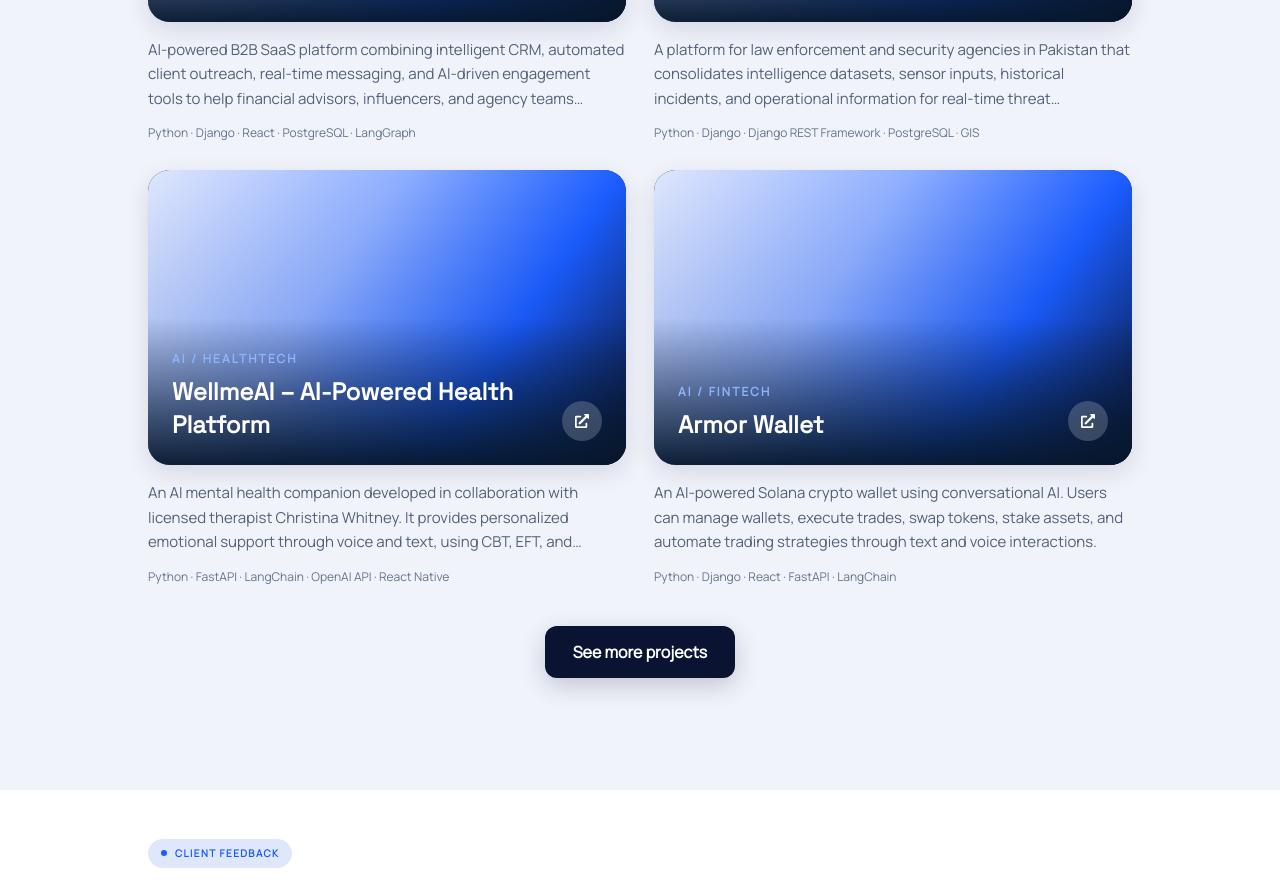
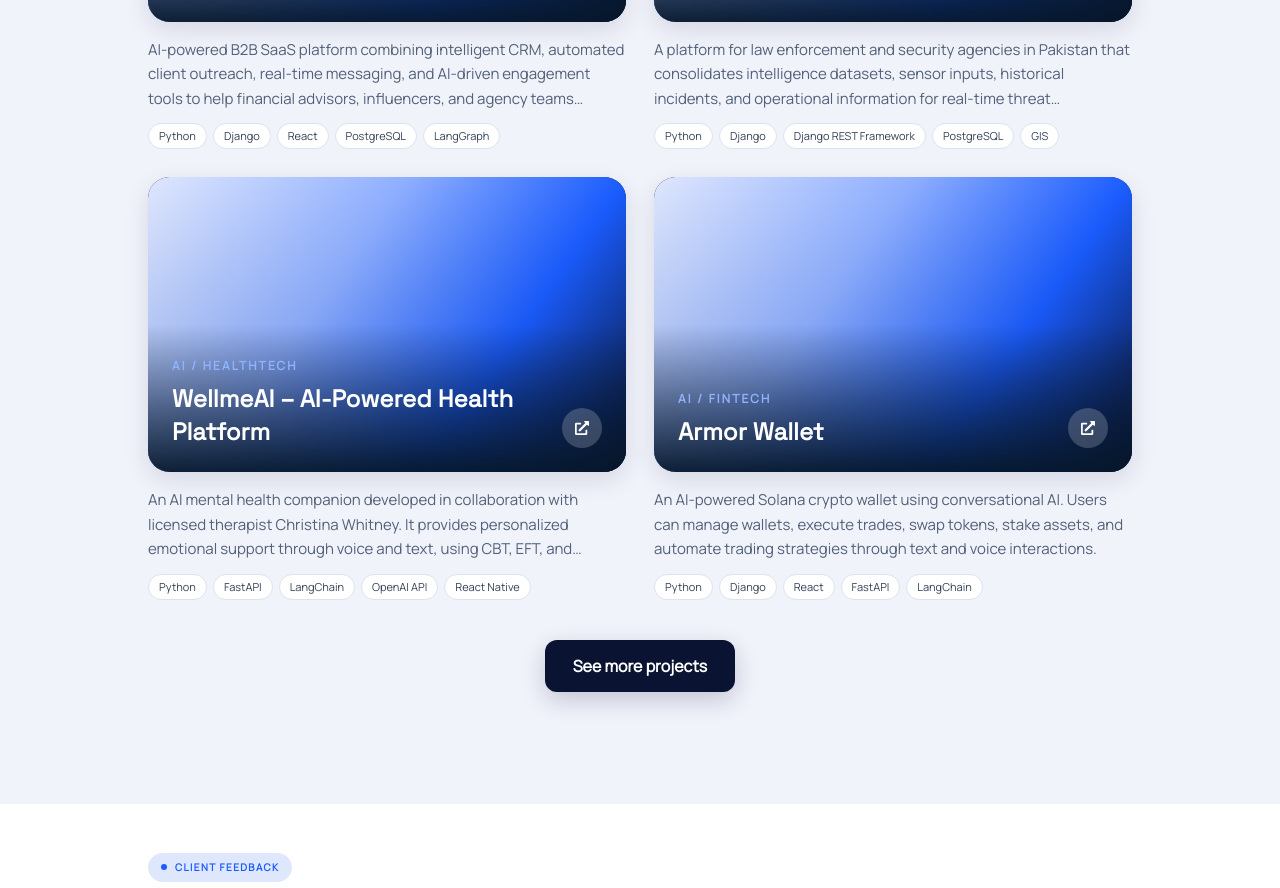
Before and after one commit to Abdul-Ahad-503-Atsol/sameed_awais-portfolio, a Next.js app: page / in a window 1280 px wide. Shown: the part 2705-3593 px from the top of the page. Built offline with nearby package versions, Linux system fonts and the light colour scheme.

Commit message:
feat: enhance Projects component by improving technology display with tags

```diff
--- a/components/Projects.jsx
+++ b/components/Projects.jsx
@@ -293,9 +293,13 @@ export default function Projects({ showAll = false }) {
                 {project.description}
               </p>
 
-              <p className="mt-3 text-[11px] font-medium leading-relaxed text-[#64748b] sm:text-xs">
-                {project.tech.slice(0, 5).join(" · ")}
-              </p>
+              <div className="mt-3 flex flex-wrap gap-1.5">
+                {project.tech.slice(0, 5).map((technology) => (
+                  <span key={technology} className="rounded-full border border-[#dce3ed] bg-white px-2.5 py-1 text-[10px] font-medium text-[#334155] sm:text-[11px]">
+                    {technology}
+                  </span>
+                ))}
+              </div>
             </div>
           </article>
         ))}
```
